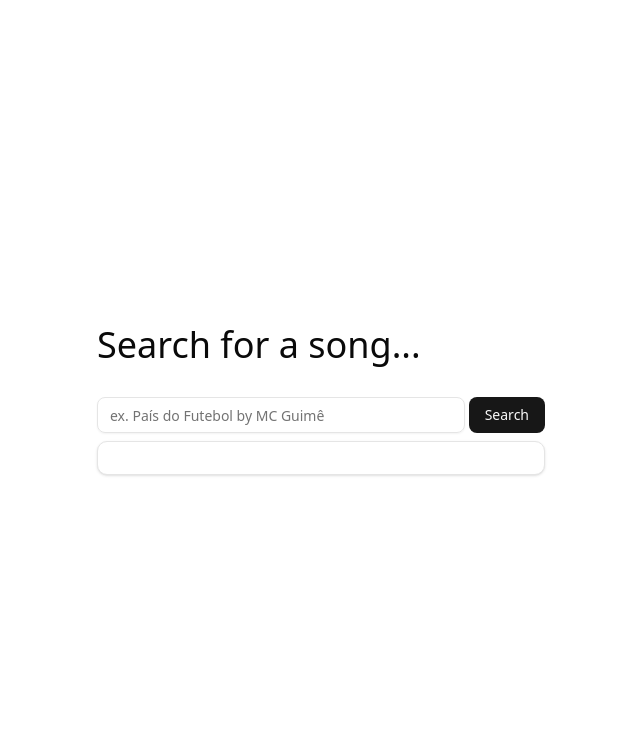
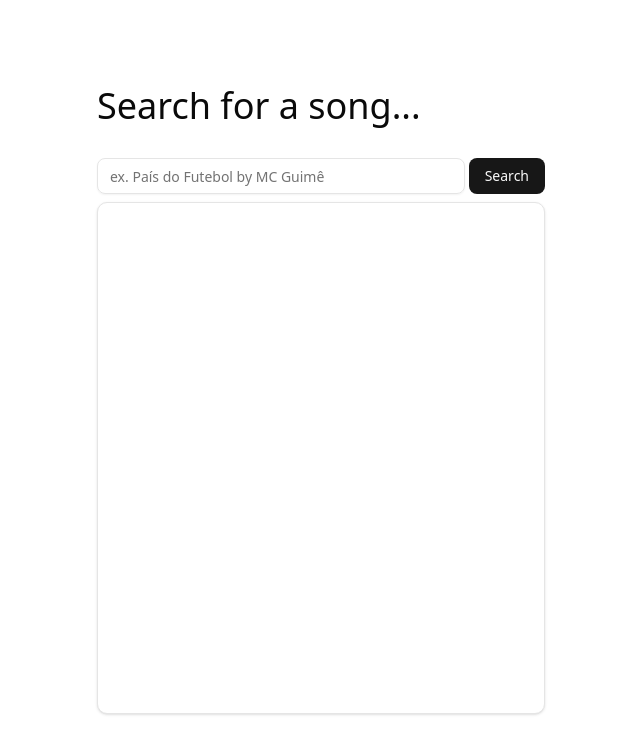
Before and after one commit to defcarlito/lyrics-translator-2, a Next.js app: page / in a window 1280 px wide. Shown: the top 754 px of the page, without its empty margins (319-959 px from the left). Built offline with nearby package versions, Linux system fonts and the light colour scheme.

Commit message:
fixed loading skeleton issue

```diff
--- a/src/components/SongSearchBox/components/Results.tsx
+++ b/src/components/SongSearchBox/components/Results.tsx
@@ -10,9 +10,9 @@ export default function Results({
   loading: boolean
 }) {
   return (
-    <div className="space-y-4 border p-4 w-md rounded-lg bg-card shadow-sm">
+    <div className="flex flex-col justify-between border p-4 w-md h-128 rounded-lg bg-card shadow-sm">
       {loading
-        ? songInfo.map((_, index) => <LoadingCard key={index} />)
+        ? Array.from({ length: 3 }).map((_, index) => <LoadingCard key={index} />)
         : songInfo.map((song, index) => <SongCard song={song} key={index} />)}
     </div>
   )
```
